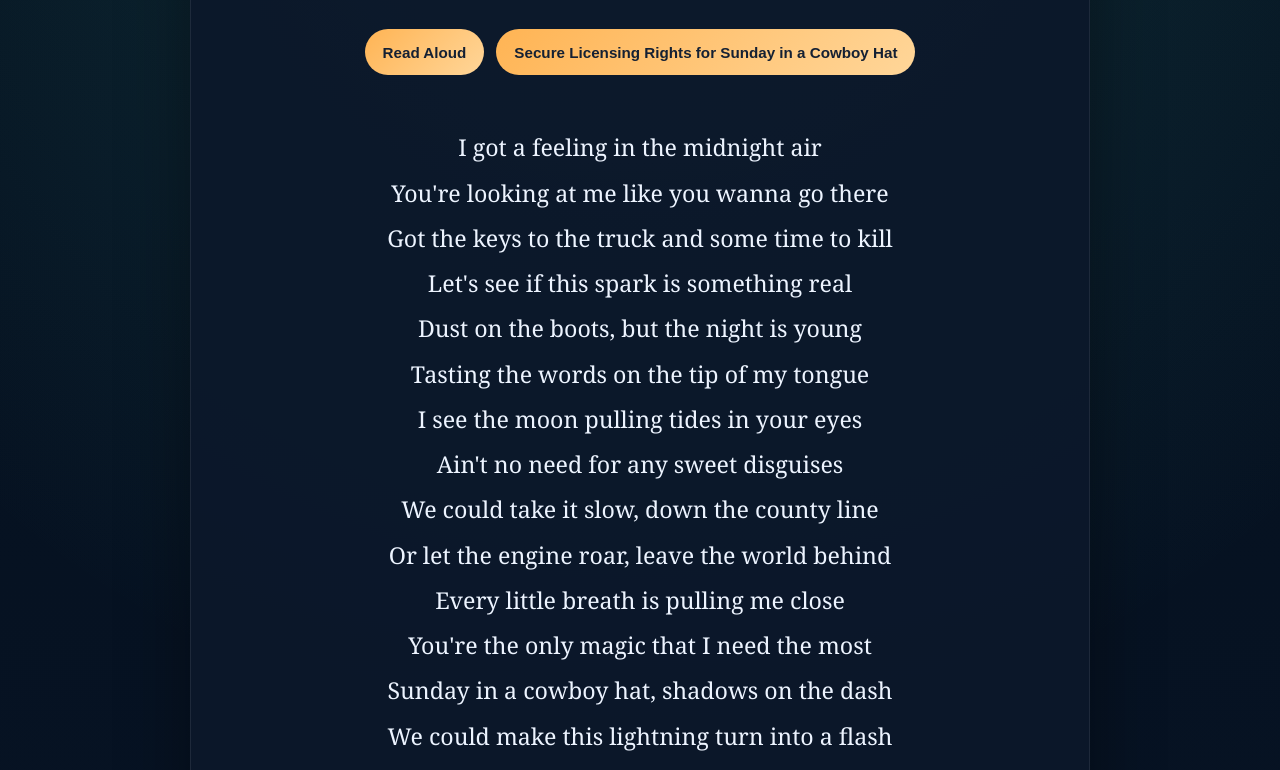
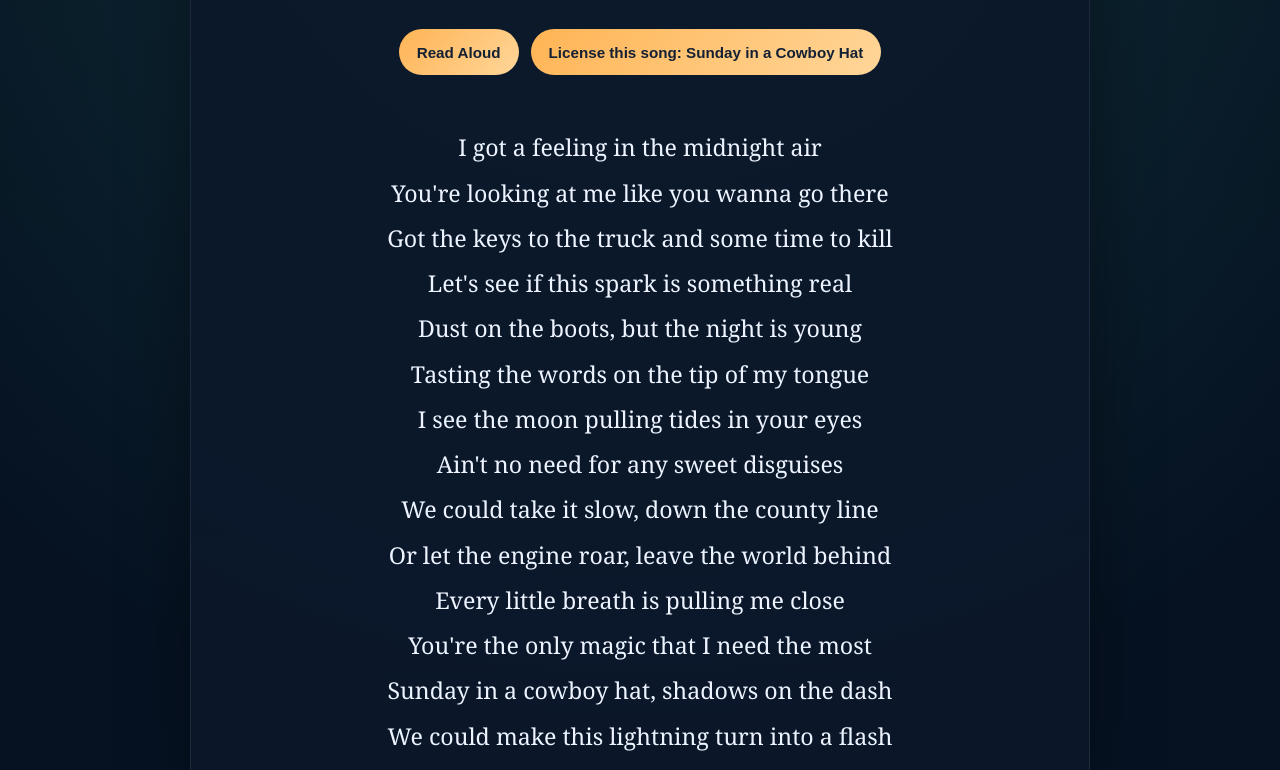
Before and after one commit to ImAbuSayed/sunday-in-a-cowboy-hat, a plain HTML site: page index.html in a window 1280 px wide. Shown: the part 227-997 px from the top of the page. Drawn offline with Linux system fonts and the light colour scheme.

Commit message:
feat: update song assets v1 with signed GPG commit [verified]

```diff
--- a/index.html
+++ b/index.html
@@ -537,7 +537,7 @@
 
         <div class="controls">
             <button class="btn-speak" id="speakBtn" title="Read the lyrics aloud"><span id="speakText">Read Aloud</span></button>
-            <a href="https://music.abusayed.com.bd/Licensing/?https://imabusayed.github.io/sunday-in-a-cowboy-hat/" class="btn-license" title="Get licensing for this song" target="_blank">Secure Licensing Rights for Sunday in a Cowboy Hat</a>
+            <a href="https://music.abusayed.com.bd/Licensing/?https://imabusayed.github.io/sunday-in-a-cowboy-hat/" class="btn-license" title="Get licensing for this song" target="_blank">License this song: Sunday in a Cowboy Hat</a>
 
         </div>
         <br>
```
Also changed, not shown: llms.txt, manifest.json, 1 other file.
